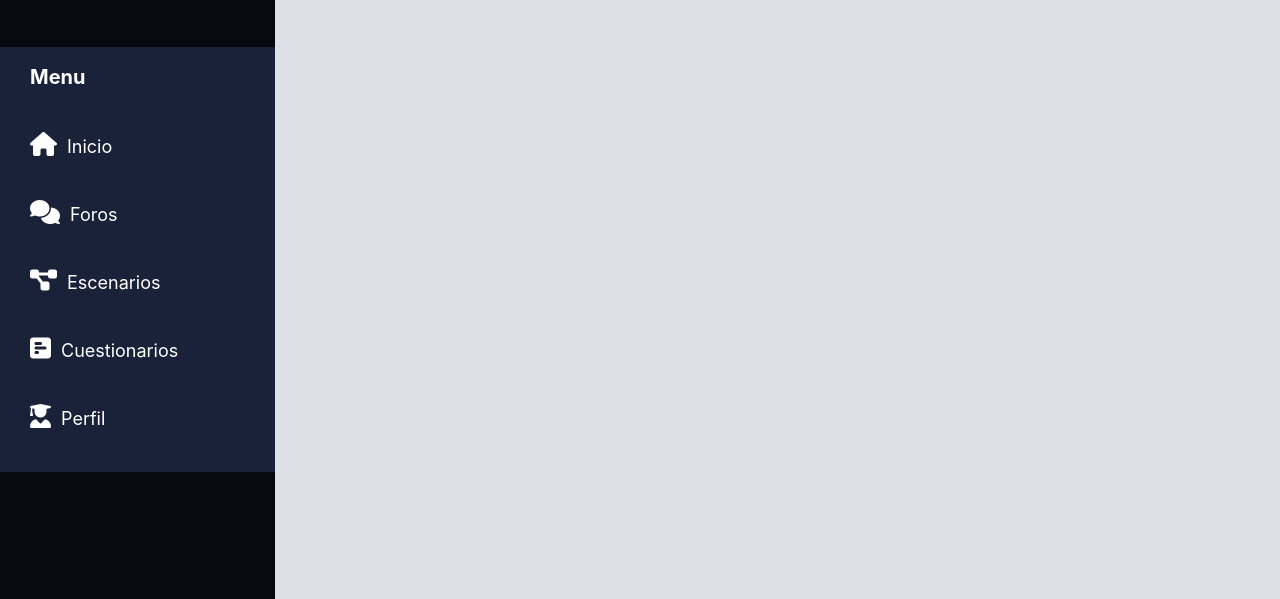
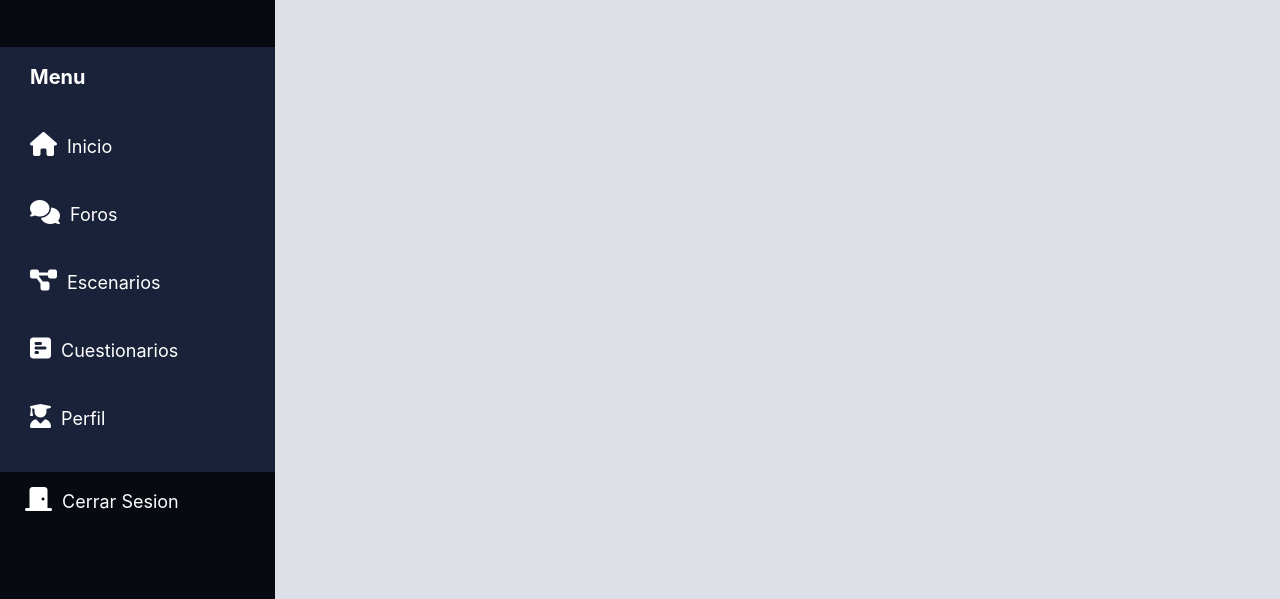
Before and after one commit to NunezManriqueCuauhtemocEmmanuel/Spectre, a plain HTML site: page inicio.html in a window 1280 px wide. Shown: the part 201-800 px from the top of the page. Drawn offline with Linux system fonts and the light colour scheme.

Commit message:
fin navegacion

```diff
--- a/css/escenariosI.css
+++ b/css/escenariosI.css
@@ -114,6 +114,22 @@ header h3{
 .direccion h2{
     margin-left: 15px;
     font-size: 2rem;
+}
+.salida{
+    margin-top: 15px;
+    padding-left: 25px;
+    width: 100%;
+    color: rgb(255, 255, 255);
+}
+.exit span{
+    padding-left: 10px;
+    font-size: 1.8rem;
+    font-weight: normal;
+}
+.exit:hover,
+.exit span:hover{
+    padding-left: 10px;
+    color: var(--hover-color);
 }
 .configuracion{
     position: fixed;
--- a/css/inicio.css
+++ b/css/inicio.css
@@ -115,6 +115,22 @@ header h3{
     margin-left: 15px;
     font-size: 2rem;
 }
+.salida{
+    margin-top: 15px;
+    padding-left: 25px;
+    width: 100%;
+    color: rgb(255, 255, 255);
+}
+.exit span{
+    padding-left: 10px;
+    font-size: 1.8rem;
+    font-weight: normal;
+}
+.exit:hover,
+.exit span:hover{
+    padding-left: 10px;
+    color: var(--hover-color);
+}
 .configuracion{
     position: fixed;
     width: 300px;
@@ -148,6 +164,9 @@ header h3{
 .configuracion.abierto{
     right: 0;
     display: flex;
+}
+.fa-sun{
+    animation: spin 10s linear infinite;
 }
 #menu-btn{
     position: fixed;
@@ -297,7 +316,6 @@ header h3{
 }
 .fa-globe{
     color: green;
-    animation: pulso 5000ms infinite;
 }
 /* animaciones */
 
--- a/css/perfil.css
+++ b/css/perfil.css
@@ -114,6 +114,22 @@ header h3{
 .direccion h2{
     margin-left: 15px;
     font-size: 2rem;
+}
+.salida{
+    margin-top: 15px;
+    padding-left: 25px;
+    width: 100%;
+    color: rgb(255, 255, 255);
+}
+.exit span{
+    padding-left: 10px;
+    font-size: 1.8rem;
+    font-weight: normal;
+}
+.exit:hover,
+.exit span:hover{
+    padding-left: 10px;
+    color: var(--hover-color);
 }
 .configuracion{
     position: fixed;
--- a/inicio.html
+++ b/inicio.html
@@ -49,14 +49,14 @@
            </div>
         </nav>
         <div class="salida">
-
+            <a href="./index.html" class="exit"><i class="fas fa-door-closed"><span>Cerrar sesion</span></i></a>
         </div>
     </header>
     <div id="menu-btn" class="fas fa-bars"></div>
     <div id="menu-conf" class="fas fa-cog"></div>
     <div class="configuracion">
         <div class="light-dark">
-            <i id="light-dark" class="btn fas fa-moon" data-color="#e4e6eb #e4e6eb #090a0c #171720 #101013 #121418"></i>
+            <i id="light-dark" class="btn fas fa-moon" data-color="#e4e6eb #e4e6eb #090a0c #171720 #101013 #5f5f5f"></i>
         </div>
         <div class="color-icon">
             <div class="icons">
```
Also changed, not shown: escenariosI.html (+2 -2 lines), perfil.html (+2 -2 lines).
